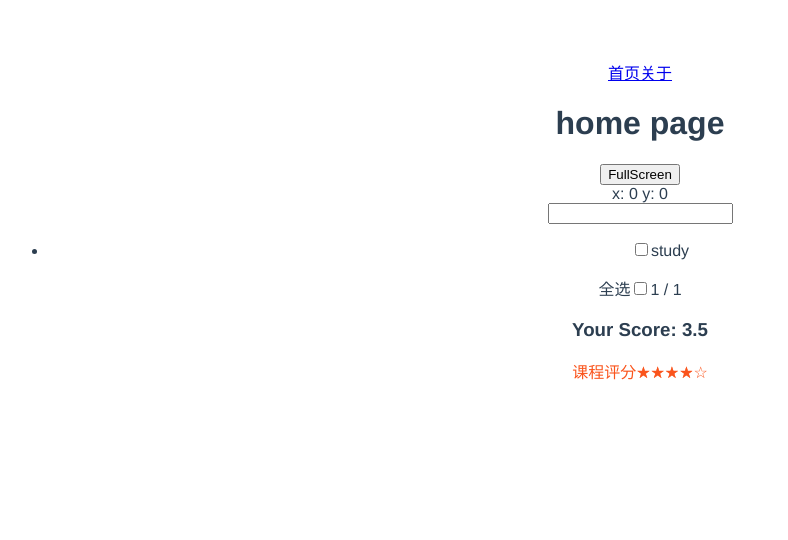
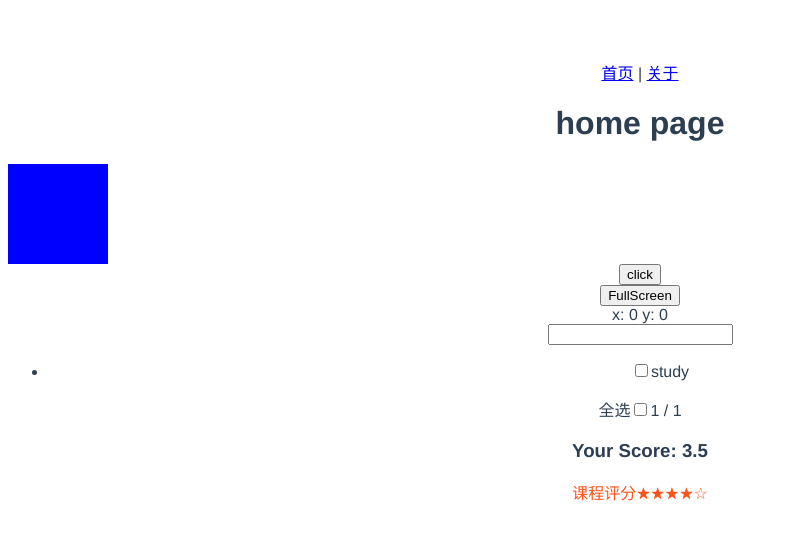
Before and after one commit to huangjingping520/vue3withVite, a Vue app: page / in a window 1280 px wide. Shown: the top 540 px of the page, without its empty margins (0-788 px from the left). Built offline with nearby package versions, Linux system fonts and the light colour scheme.

Commit message:
feat: update

```diff
--- a/src/App.vue
+++ b/src/App.vue
@@ -4,9 +4,14 @@
 <template>
   <div>
     <router-link to="/">首页</router-link>
+    <span> | </span>
     <router-link to="/about">关于</router-link>
   </div>
-  <router-view></router-view>
+  <router-view v-slot="{ Component }">
+    <transition name="route" mode="out-in">
+      <component :is="Component" />
+    </transition>
+  </router-view>
 </template>
 
 <style>
--- /dev/null
+++ b/src/components/ClickAdd.vue
@@ -0,0 +1,21 @@
+<script setup>
+let width = ref(100)
+function change (){
+  width.value += 100
+}
+</script>
+
+<template>
+  <div>
+    <div class="box" :style="{width:width+'px'}"></div>
+    <button @click="change">click</button>
+  </div>
+</template>
+
+<style scoped>
+.box {
+  background-color: blue;
+  height: 100px;
+  transition: width 1s linear;
+}
+</style>
--- a/src/components/TodoList.vue
+++ b/src/components/TodoList.vue
@@ -4,13 +4,21 @@ import { useMouse } from '../utils/mouse'
 
 let { x, y } = useMouse()
 
-let { title, todos, addTodo, clear, active, all, allDone } = useTodos()
+let { title, todos, showModal, addTodo, clear, active, all, allDone } = useTodos()
 
 function useTodos () {
   let title = ref('')
   let todos = ref([{title:'study', done:false}])
+  let showModal = ref(false)
 
   function addTodo() {
+    if (!title.value) {
+      showModal.value = true
+      setTimeout(() => {
+        showModal.value = false
+      }, 1500)
+      return
+    }
     todos.value.push({
       title: title.value,
       done: false
@@ -50,6 +58,10 @@ function useTodos () {
       y: {{ y }}
     </div>
 
+    <div class="info-wrapper" v-if="showModal">
+      <div class="info">输入为空</div>
+    </div>
+
     <input type="text" v-model="title" @keydown.enter="addTodo" >
     <button v-if="active < all" @click="clear">清理</button>
     <ul v-if="todos.length">
@@ -67,7 +79,19 @@ function useTodos () {
 </template>
 
 <style scoped>
-  h1{
-    color: red;
-  }
+h1{
+  color: red;
+}
+
+.info-wrapper {
+  position: fixed;
+  top: 20px;
+  width: 200px;
+}
+
+.info {
+  padding: 20px;
+  color: white;
+  background: blue;
+}
 </style>
--- a/src/pages/about.vue
+++ b/src/pages/about.vue
@@ -6,6 +6,6 @@
 <script setup>
 
 </script>
-<style lang="">
+<style>
 
 </style>
--- a/src/pages/home.vue
+++ b/src/pages/home.vue
@@ -1,6 +1,7 @@
 <template>
   <div>
     <h1>home page</h1>
+    <ClickAdd />
     <button @click="toggle">FullScreen</button>
     <TodoList />
     <h3>Your Score: {{ score }}</h3>
@@ -10,6 +11,7 @@
 <script setup>
 import TodoList from '../components/TodoList.vue'
 import Rate from '../components/Rate.vue'
+import ClickAdd from '../components/ClickAdd.vue'
 
 let score = ref(3.5)
 function update(num) {
@@ -19,6 +21,6 @@ function update(num) {
 const { toggle } = useFullscreen()
 
 </script>
-<style lang="">
+<style>
 
 </style>
```
